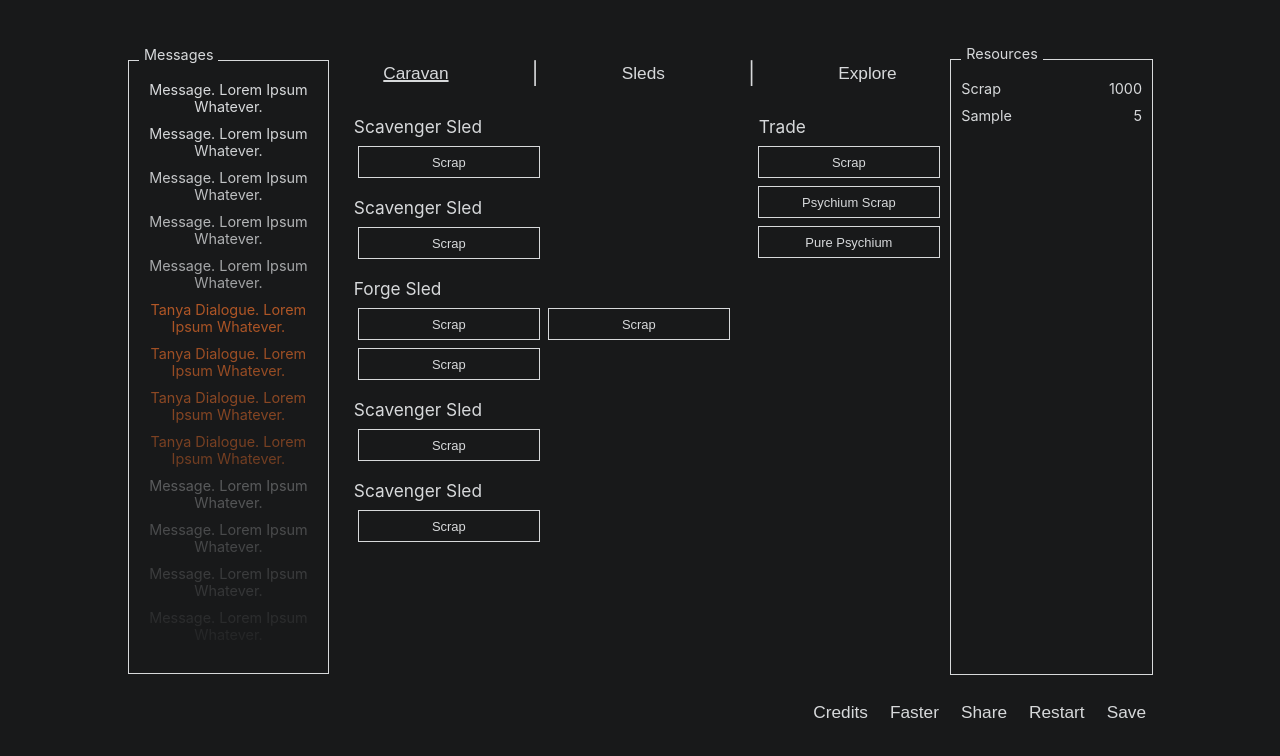
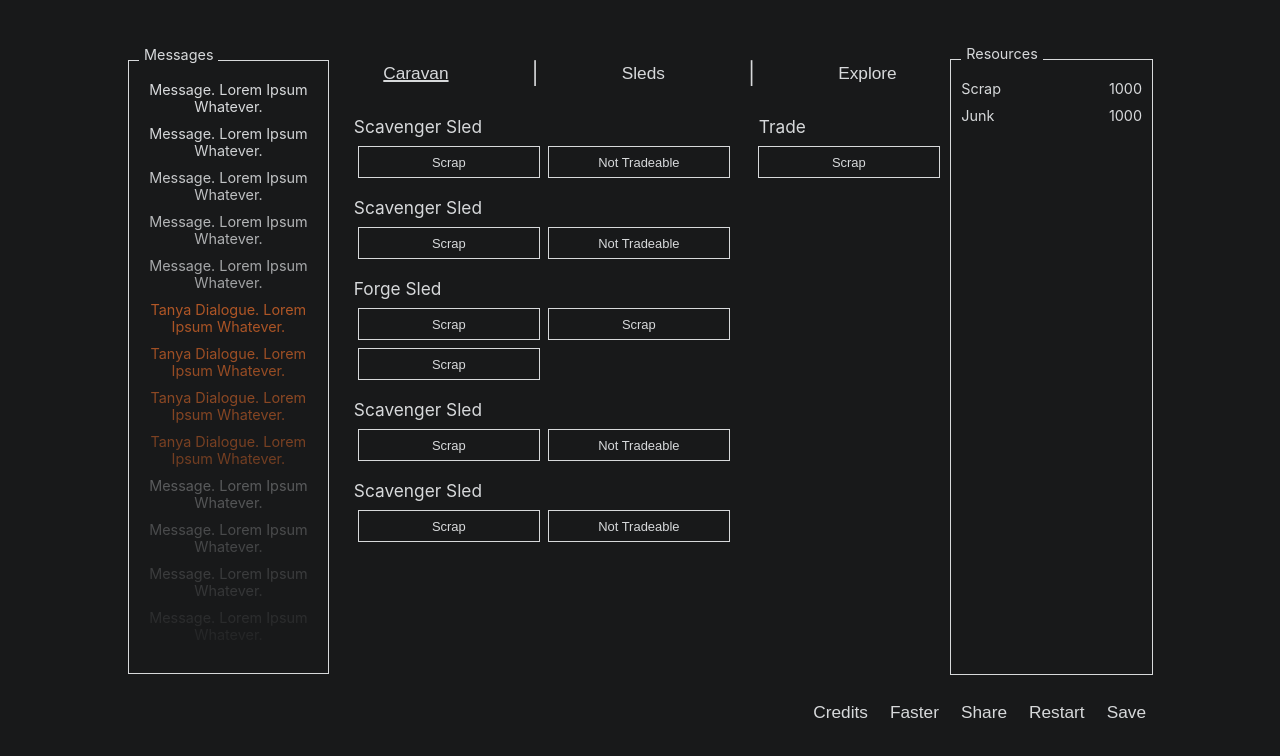
Before and after one commit to EthanPHall/rime-and-rust-ts, a React (Create React App) app: page / in a window 1280 px wide. Shown: the top 756 px of the page. Built offline with nearby package versions, Linux system fonts and the light colour scheme.

Commit message:
Trade list now determines what items are actually valid for trading and doesn't show items whose flags havent been set yet.

```diff
--- a/src/components/caravan/CaravanParent/CaravanParent.tsx
+++ b/src/components/caravan/CaravanParent/CaravanParent.tsx
@@ -2,7 +2,7 @@ import React, { FC, useContext, useEffect, useState } from 'react';
 import './CaravanParent.css';
 import CaravanSectionCrafting, { Sled } from '../CaravanSectionCrafting/CaravanSectionCrafting';
 import CaravanSectionNavBar from '../CaravanSectionNavBar/CaravanSectionNavBar';
-import CaravanSectionValuables, { ResourceFactory, ResourcePlusQuantity, ResourcePlusQuantityList, ResourcePlusQuantityUtil, ResourcesList } from '../CaravanSectionValuables/CaravanSectionValuables';
+import CaravanSectionValuables, { ResourceFactory, ResourcePlusQuantity, ResourcePlusQuantityList, ResourcePlusQuantityUtil, ResourceUtils, ResourcesList } from '../CaravanSectionValuables/CaravanSectionValuables';
 import CaravanSectionOptions from '../CaravanSectionOptions/CaravanSectionOptions';
 import CaravanSectionSleds from '../CaravanSectionSleds/CaravanSectionSleds';
 import CaravanSectionExploration from '../CaravanSectionExploration/CaravanSectionExploration';
@@ -11,6 +11,7 @@ import { ResourceNamePlusQuantity } from '../CaravanSectionValuables/CaravanSect
 import { Resource } from '../CaravanSectionValuables/CaravanSectionValuables';
 import useRefState from '../../../hooks/combat/useRefState';
 import { ProgressionContext, ProgressionContextType, ProgressionFlags } from '../../../App';
+import resourceData from '../../../data/caravan/resources.json';
 
 enum CaravanSectionNames{
   CRAFTING="CRAFTING",
@@ -28,7 +29,7 @@ const CaravanParent: FC<CaravanParentProps> = () => {
 
   const [resources, getResources, setResources] = useRefState<ResourcePlusQuantityList>({
     "Scrap": {resource: ResourceFactory.createResource("Scrap"), quantity: 1000},
-    "wood": {resource: ResourceFactory.createResource("wood"), quantity: 5},
+    "Junk": {resource: ResourceFactory.createResource("Junk"), quantity: 1000},
   });
   useEffect(() => {
     const newFlags:ProgressionFlags = progressionContext.flags.clone();
@@ -49,11 +50,18 @@ const CaravanParent: FC<CaravanParentProps> = () => {
     Sled.create("Scavenger Sled"),
   ]);
 
-  const [tradableList, setTradableList] = useState<ResourcesList>({
-    "Scrap": ResourceFactory.createResource("Scrap"),
-    "Psychium Scrap": ResourceFactory.createResource("Psychium Scrap"),
-    "Pure Psychium": ResourceFactory.createResource("Pure Psychium"),
-  });
+  //Load the tradable list with all resources that are tradeable
+  const resourcesList:ResourcesList = resourceData;
+  const tradableListDefault:ResourcesList = {};
+  Object.keys(resourcesList).forEach((key) => {
+    const currentResource = resourcesList[key];
+    if(currentResource && ResourceUtils.isTradeable(currentResource)){
+      tradableListDefault[key] = currentResource;
+    }
+  })
+  const [tradableList, setTradableList] = useState<ResourcesList>(
+    tradableListDefault
+  );
 
   function modifyResources(resourceMods:ResourceNamePlusQuantity[]): boolean{
     let result:boolean = true;
--- a/src/components/caravan/CaravanSectionCrafting/CaravanSectionCrafting.tsx
+++ b/src/components/caravan/CaravanSectionCrafting/CaravanSectionCrafting.tsx
@@ -105,7 +105,15 @@ const CaravanSectionCrafting: FC<CaravanSectionCraftingProps> = ({sleds, tradeRe
           Trade
         </div>
         {
-          Object.keys(tradeResources).map((key) => {
+          Object.keys(tradeResources).filter((key) => {
+            const resource = tradeResources[key];
+            if(!resource){
+              return false;
+            }
+
+            const result = ResourceUtils.recipeFlagsAreSet(resource.craftingRecipe, progressionContext.flags);
+            return result;
+          }).map((key) => {
             return (
               <HoverButton
                 buttonText={tradeResources[key].name}
--- a/src/components/caravan/CaravanSectionValuables/CaravanSectionValuables.tsx
+++ b/src/components/caravan/CaravanSectionValuables/CaravanSectionValuables.tsx
@@ -58,6 +58,10 @@ class ResourceUtils{
 
     return result;
   }
+
+  static isTradeable(resource:Resource):boolean{
+    return resource.tradingRecipe.costs.length > 0;
+  }
 }
 
 class ResourcePlusQuantityUtil{
--- a/src/data/caravan/resources.json
+++ b/src/data/caravan/resources.json
@@ -24,6 +24,38 @@
             "flagsThatUnlockThis": [""]
         }
     },
+    "Not Tradeable":{
+        "name":"Not Tradeable",
+        "craftingRecipe":
+        {
+            "costs":
+            [
+                {
+                    "resource":"Scrap",
+                    "quantity": 1
+                }
+            ],
+            "flagsThatUnlockThis": []
+        },
+        "tradingRecipe":
+        {
+            "costs":[],
+            "flagsThatUnlockThis": []
+        }
+    },
+    "Junk": {
+        "name": "Junk",
+        "craftingRecipe":
+        {
+            "costs": [],
+            "flagsThatUnlockThis": []
+        },
+        "tradingRecipe":
+        {
+            "costs": [],
+            "flagsThatUnlockThis": []
+        }
+    },
     "Scrap": {
         "name": "Scrap",
         "craftingRecipe":
@@ -33,7 +65,12 @@
         },
         "tradingRecipe":
         {
-            "costs": [],
+            "costs": [
+                {
+                    "resource": "Junk",
+                    "quantity": 2
+                }
+            ],
             "flagsThatUnlockThis": []
         }
     },
--- a/src/data/caravan/sleds.json
+++ b/src/data/caravan/sleds.json
@@ -1,7 +1,7 @@
 {
     "Scavenger Sled":{
         "name":"Scavenger Sled",
-        "canCraftList": ["Scrap"],
+        "canCraftList": ["Scrap", "Not Tradeable"],
         "toGenerate": [
             {
                 "resource": "Scrap",
```
